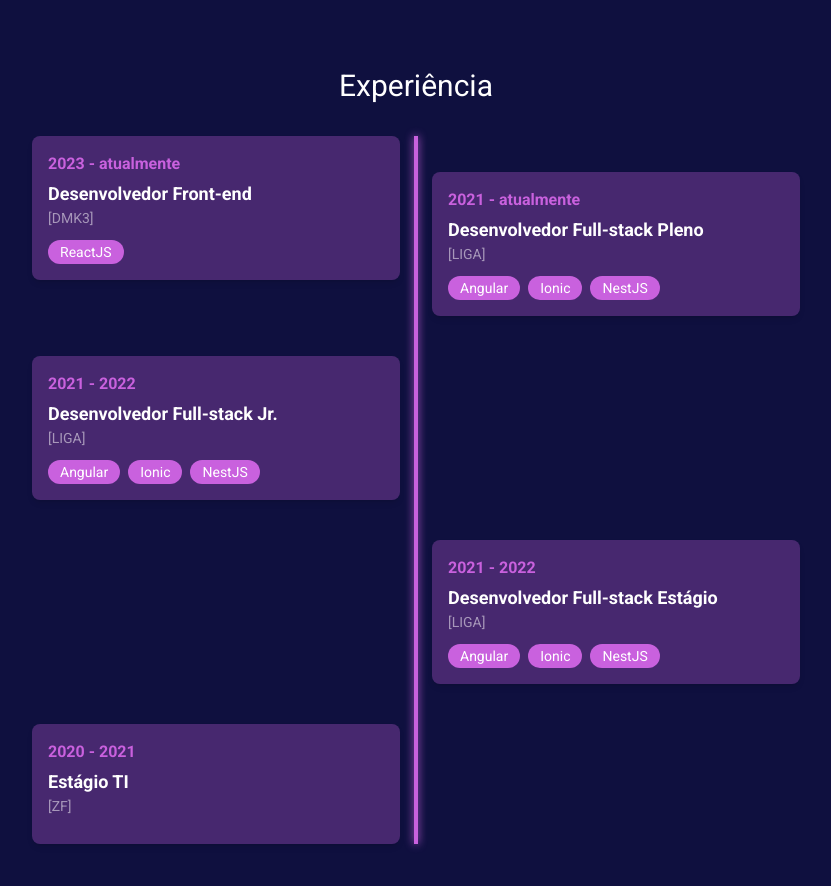
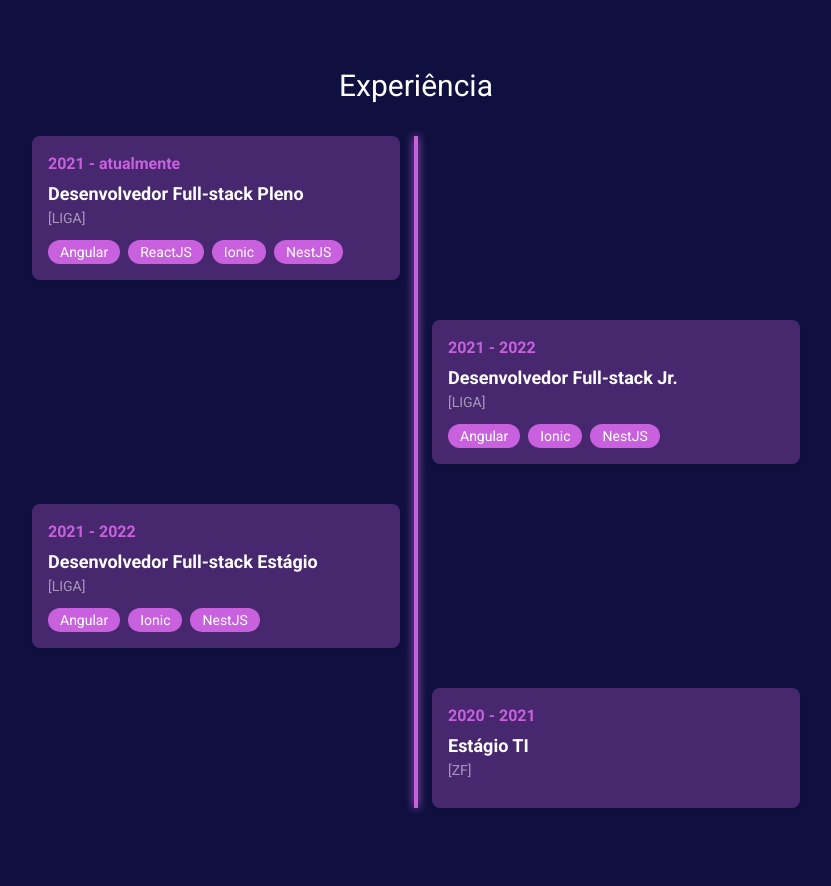
Before and after one commit to Matheus-jacobb/portfolio, a Next.js app: page /main in a window 1280 px wide. Shown: the part 1280-2166 px from the top of the page, without its empty margins (224-1055 px from the left). Built offline with nearby package versions, Linux system fonts and the light colour scheme.

Commit message:
refactor(experience): changed experiences

```diff
--- a/src/app/infos/experience.ts
+++ b/src/app/infos/experience.ts
@@ -1,20 +1,20 @@
 export const experiences = [
-  {
-    date: '2023 - atualmente',
-    title: 'Desenvolvedor Front-end',
-    company: 'DMK3',
-    description:
-      'Adquirindo experiência em desenvolvimento front-end com Angular 2+ e Ionic. Também usando NestJS como desenvolvimento de API.',
-    specialLayout: true,
-    frameworks: ['ReactJS'],
-  },
+  // {
+  //   date: '2023 - atualmente',
+  //   title: 'Desenvolvedor Front-end',
+  //   company: 'DMK3',
+  //   description:
+  //     'Adquirindo experiência em desenvolvimento front-end com Angular 2+ e Ionic. Também usando NestJS como desenvolvimento de API.',
+  //   specialLayout: true,
+  //   frameworks: ['ReactJS'],
+  // },
   {
     date: '2021 - atualmente',
     title: 'Desenvolvedor Full-stack Pleno',
     company: 'LIGA',
     description:
       'Adquirindo experiência em desenvolvimento front-end com Angular 2+ e Ionic. Também usando NestJS como desenvolvimento de API.',
-    frameworks: ['Angular', 'Ionic', 'NestJS'],
+    frameworks: ['Angular', 'ReactJS', 'Ionic', 'NestJS'],
   },
   {
     date: '2021 - 2022',
```
